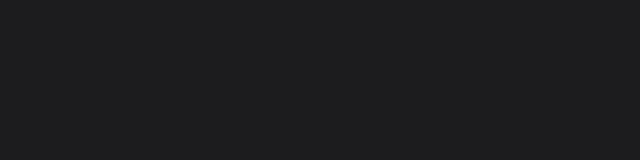
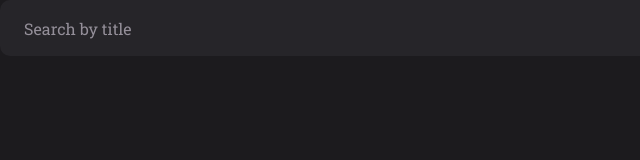
Before and after one commit to tarcisioMateus/Rocket-Movies, a React (Vite) app: page / in a window 1280 px wide. Shown: the top 160 px of the page, without its empty margins (0-640 px from the left). Built offline with nearby package versions, Linux system fonts and the light colour scheme.

Commit message:
created components/Input

```diff
--- /dev/null
+++ b/src/components/Header/index.jsx
@@ -0,0 +1,11 @@
+import { Input } from "../Input"
+
+import { Container } from "./styles"
+
+export function Header () {
+  return (
+    <Container>
+      <Input placeholder='Search by title' lable='Search by title'/>
+    </Container>
+  )
+}
--- /dev/null
+++ b/src/components/Header/styles.js
@@ -0,0 +1,5 @@
+import styled from "styled-components"
+
+export const Container = styled.header`
+
+`
--- /dev/null
+++ b/src/components/Input/index.jsx
@@ -0,0 +1,11 @@
+import { Container } from "./styles"
+
+export function Input ({ label, icon: Icon, ...rest}) {
+  return (
+    <Container>
+      <label htmlFor={label} className='sr-only'> {label} </label>
+      {Icon && <Icon/>}
+      <input {...rest} id={label}/>
+    </Container>
+  )
+}
--- /dev/null
+++ b/src/components/Input/styles.js
@@ -0,0 +1,31 @@
+import styled from "styled-components"
+
+export const Container = styled.div`
+  background-color: ${ ({theme}) => theme.COLORS.BACKGROUND_700 };
+  width: 100%;
+  height: 5.6rem;
+
+  border-radius: 1rem;
+
+  display: flex;
+  align-items: center;
+
+  >input {
+    background: none;
+    border: none;
+    width: 100%;
+    height: 100%;
+    padding: 2.4rem;
+
+    &::placeholder {
+      font-size: 1.6rem;
+      color: ${ ({theme}) => theme.COLORS.GRAY_300 };
+    }
+  }
+
+  >svg {
+    color: ${ ({theme}) => theme.COLORS.GRAY_300 };
+    font-size: 2rem;
+    margin-left: 1.6rem;
+  }
+`
--- a/src/pages/Home/index.jsx
+++ b/src/pages/Home/index.jsx
@@ -1,9 +1,11 @@
+import { Header } from "../../components/Header"
+
 import { Container } from "./styles"
 
 export function Home () {
   return (
     <Container>
-
+      <Header/>
     </Container>
   )
 }
```
